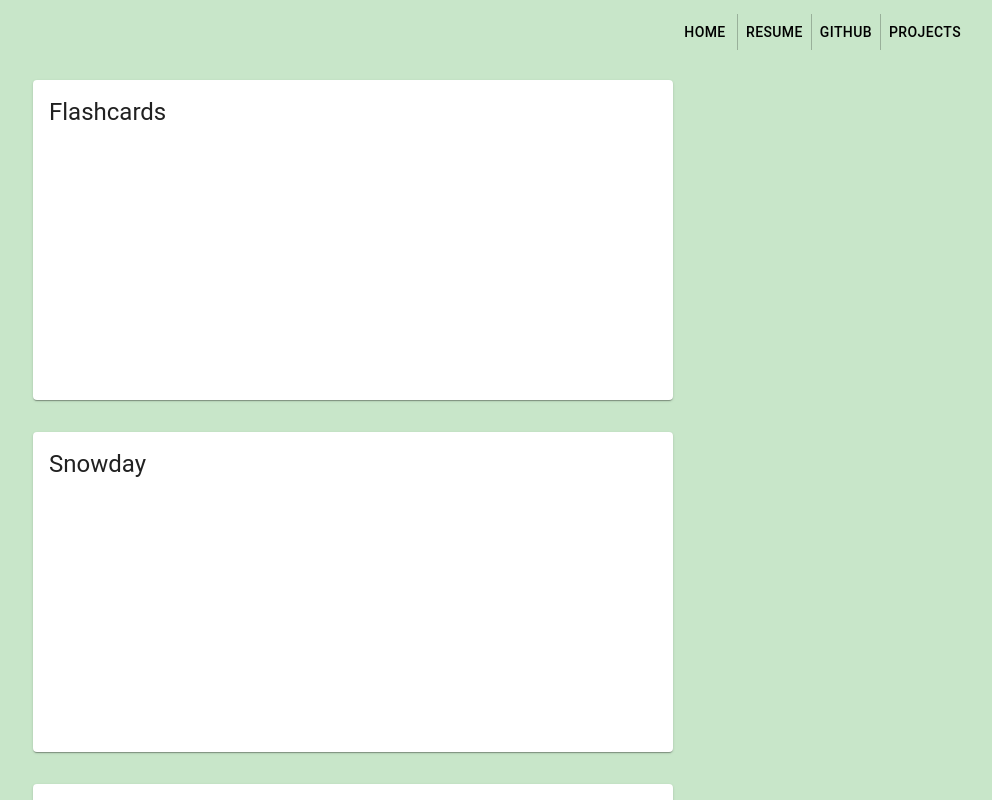
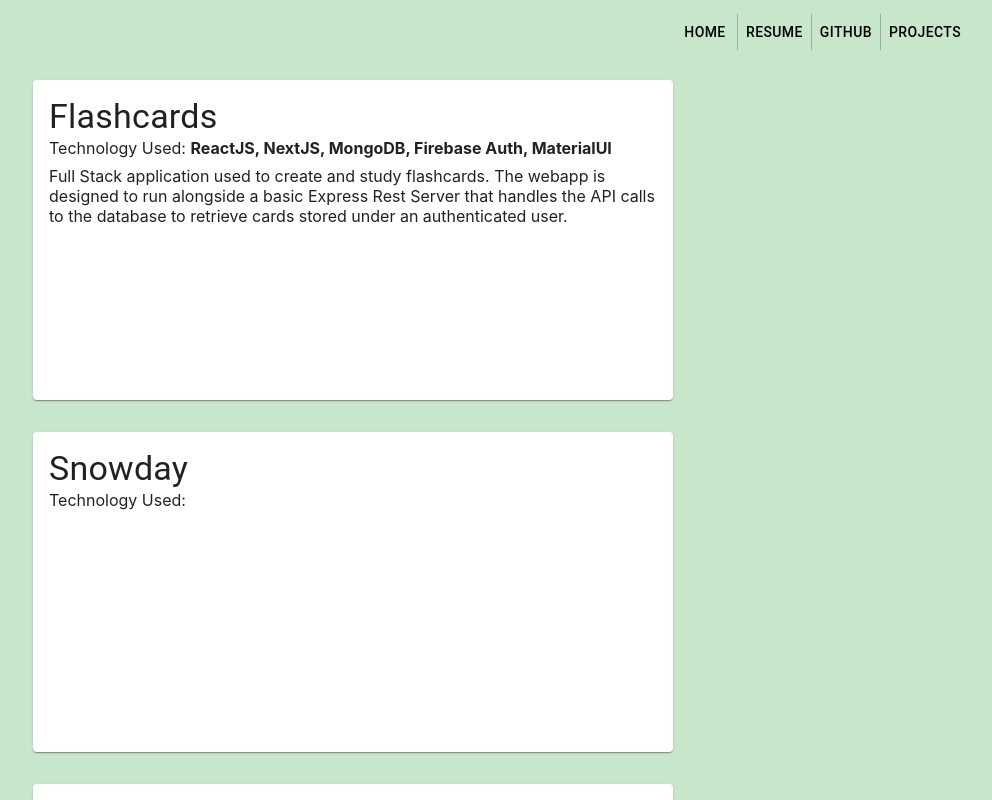
Before and after one commit to briankeefe/briankeefe.github.io, a React (Create React App) app: page /projects in a window 1280 px wide. Shown: the top 800 px of the page, without its empty margins (287-1279 px from the left). Built offline with nearby package versions, Linux system fonts and the light colour scheme.

Commit message:
populated flashcards

```diff
--- a/src/Projects.js
+++ b/src/Projects.js
@@ -10,20 +10,26 @@ import {
 import { green } from "@material-ui/core/colors";
 import TopBar from "./layout/TopBar";
 import SimpleSlider from "./SimpleSlider";
-
-let projectNames = ["Flashcards", "Snowday", "Sample Coding"];
+import ProjectContent from "./content/projectContent";
 
 let ProjectPage = () => {
 	return (
 		<Box className="projects-page" style={{ backgroundColor: green[100] }}>
 			<TopBar />
-			{projectNames.map(e => {
+			{ProjectContent.map(e => {
 				return (
 					<Grid container justify="center">
 						<Grid item xs={12} md={6}>
 							<Card className="project-card">
 								<CardContent className="box">
-									<Typography variant="h5">{e}</Typography>
+									<Box pr={4}>
+										<Typography variant="h4">{e.name}</Typography>
+										<Typography variant="p">
+											Technology Used: <b>{e.tech}</b>
+										</Typography>
+										<Box mt={1} />
+										<Typography variant="p">{e.desc}</Typography>
+									</Box>
 								</CardContent>
 							</Card>
 						</Grid>
--- /dev/null
+++ b/src/content/projectContent.js
@@ -0,0 +1,12 @@
+let projectContent = [
+	{
+		name: "Flashcards",
+		desc:
+            "Full Stack application used to create and study flashcards.  The webapp is designed to run alongside a basic Express Rest Server that handles the API calls to the database to retrieve cards stored under an authenticated user.",
+            tech:"ReactJS, NextJS, MongoDB, Firebase Auth, MaterialUI"
+        },
+	{ name: "Snowday" },
+	{ name: "Sample Coding" }
+];
+
+export default projectContent;
```
